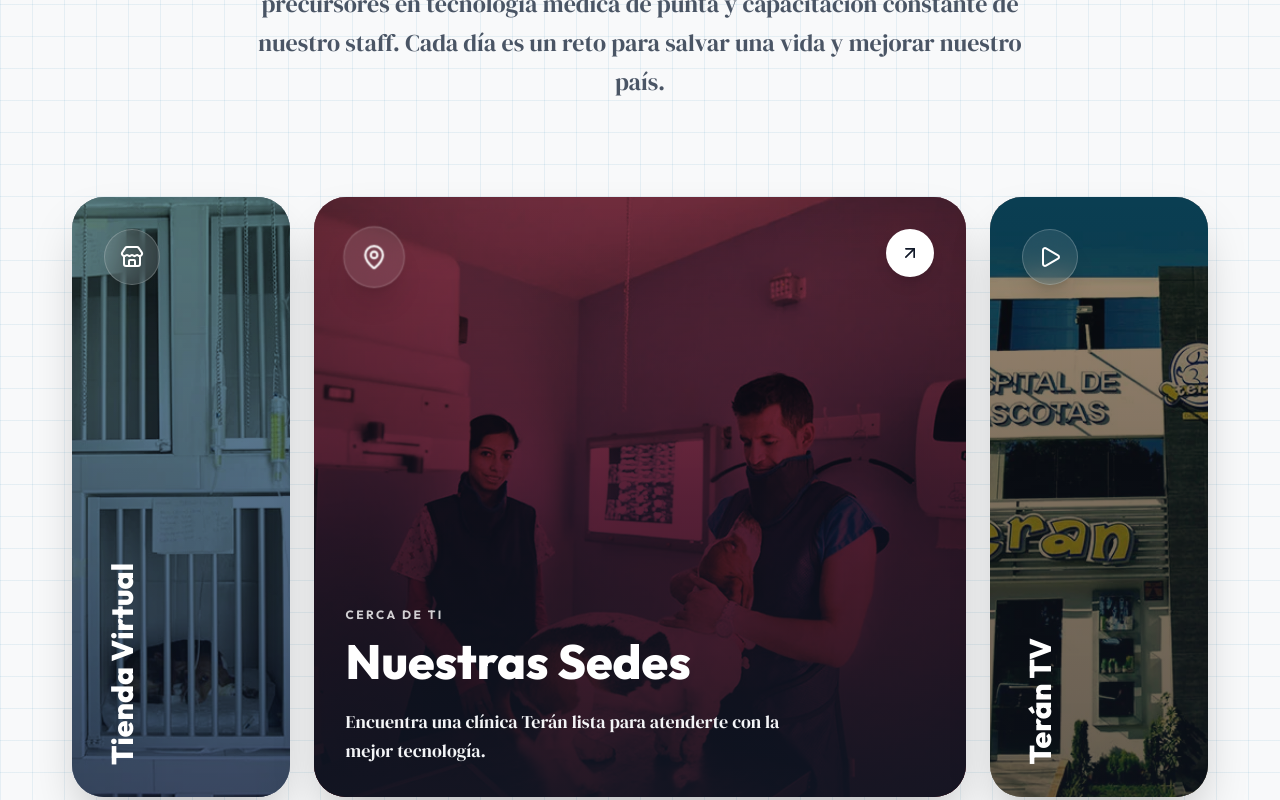
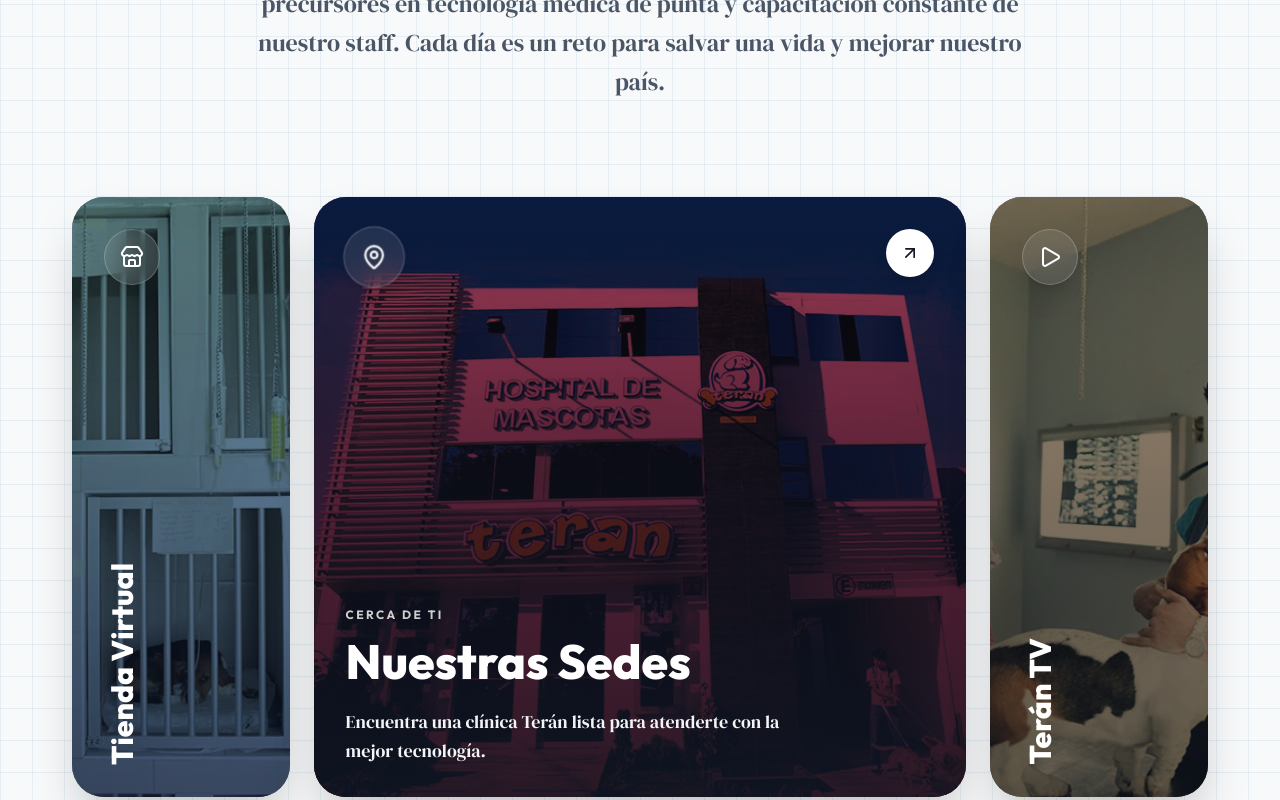
Before and after one commit to pwn27sbx/Teran, a React (Vite) app: page / in a window 1280 px wide. Shown: the part 1660-2460 px from the top of the page. Built offline with nearby package versions, Linux system fonts and the light colour scheme.

Commit message:
style: swap images for sedes and tv in PremiumFeatures

```diff
--- a/src/components/PremiumFeatures.tsx
+++ b/src/components/PremiumFeatures.tsx
@@ -21,7 +21,7 @@
     subtitle: 'CERCA DE TI',
     desc: 'Encuentra una clínica Terán lista para atenderte con la mejor tecnología.',
     icon: MapPin,
-    bgImg: '/gallery/3.webp',
+    bgImg: '/gallery/10.webp',
     color: 'from-red-600/90 to-rose-500/80',
     accent: 'bg-red-500 text-white',
     link: '/emergencias'
@@ -32,7 +32,7 @@
     subtitle: 'ARCHIVO MÉDICO Y CASOS',
     desc: 'Nuestro archivo videográfico con casos clínicos, testimonios y proyectos especiales.',
     icon: Play,
-    bgImg: '/gallery/10.webp',
+    bgImg: '/gallery/3.webp',
     color: 'from-amber-500/90 to-orange-400/80',
     accent: 'bg-amber-400 text-gray-900',
     link: 'https://www.youtube.com/channel/UC7C7Yo0ILqCbQN6PK1wzWgg/featured'
```
